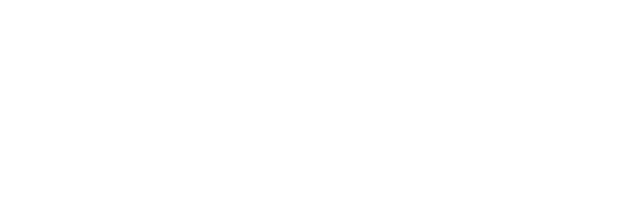
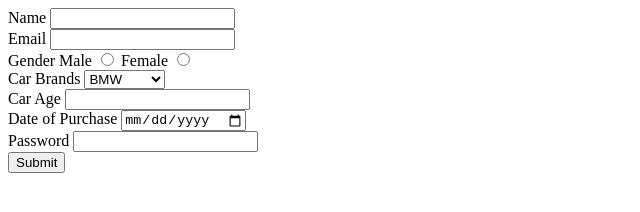
Before and after one commit to acciojob/car-insurance-form-ShemeerCoder-01, a website: page main.html in a window 1280 px wide. Shown: the whole page, without its empty margins (0-640 px from the left). Drawn offline with Linux system fonts and the light colour scheme.

Commit message:
created a submission

```diff
--- a/main.html
+++ b/main.html
@@ -8,6 +8,48 @@
 
 <body>
 	<!-- the entire body must be written by student -->
+	 <form method="post">
+        <div>
+            <label for="name">Name</label>
+            <input type="text" id="name" required>
+        </div>
+        <div>
+            <label for="email">Email</label>
+            <input type="email" id="email" required>
+        </div>
+        <div>
+            <label id="gender">Gender</label required>
+            <label for="male">Male</label>
+            <input type="radio" id="male" name="gender" value="m">
+            <label for="female">Female</label>
+            <input type="radio" id="female" name="gender" value="f">
+        </div>
+        <div>
+            <label for="brands">Car Brands</label>
+            <select name="cars" id="brands">
+                <!-- <option value="">Please choose one</option> -->
+                <option value="bmw">BMW</option>
+                <option value="auid">Audi</option>
+                <option value="mercedez">Mercedez</option>
+
+            </select>
+        </div>
+        <div>
+            <label for="carage">Car Age</label>
+            <input type="number" id="carage" required>
+        </div>
+        <div>
+            <label for="dop">Date of Purchase</label>
+            <input type="date" id="dop" required>
+        </div>
+        <div>
+            <label for="password">Password</label>
+            <input type="password" id="password" required>
+        </div>
+        <button type="submit">Submit</button>
+
+
+    </form>
     <script type="text/javascript" src="./script.js">
 </script>
 
```
